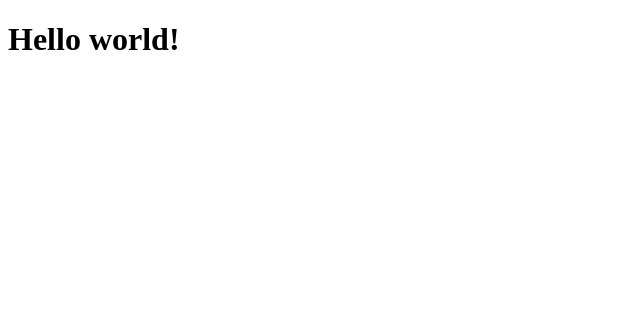
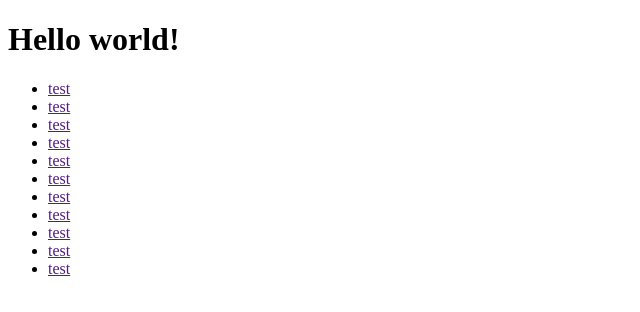
Before and after one commit to SamvelNewHope/Test-project, a plain HTML site: page index.html in a window 1280 px wide. Shown: the whole page, without its empty margins (0-640 px from the left). Drawn offline with Linux system fonts and the light colour scheme.

Commit message:
menu list

```diff
--- a/index.html
+++ b/index.html
@@ -8,5 +8,21 @@
 <body>
 
     <h1>Hello world!</h1>
+
+
+
+    <ul>
+        <li> <a href=""> test</a></li>
+        <li> <a href=""> test</a></li>
+        <li> <a href=""> test</a></li>
+        <li> <a href=""> test</a></li>
+        <li> <a href=""> test</a></li>
+        <li> <a href=""> test</a></li>
+        <li> <a href=""> test</a></li>
+        <li> <a href=""> test</a></li>
+        <li> <a href=""> test</a></li>
+        <li> <a href=""> test</a></li>
+        <li> <a href=""> test</a></li>
+    </ul>
 </body>
 </html>
```
